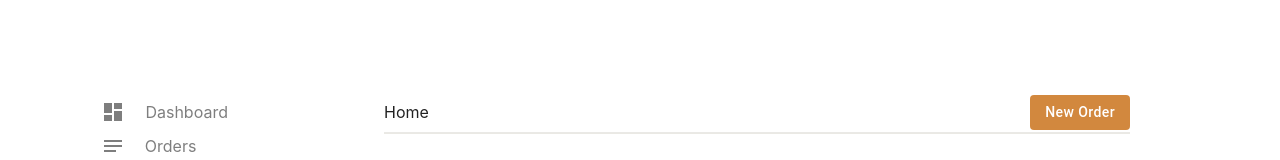
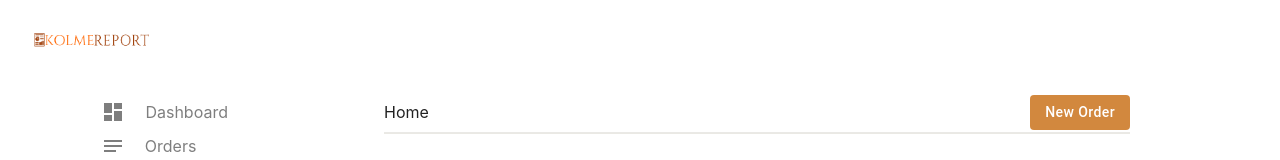
Before and after one commit to chukwuekeuzoma/Kolmereport, a React (Create React App) app: page /#/ in a window 1280 px wide. Shown: the top 160 px of the page. Built offline with nearby package versions, Linux system fonts and the light colour scheme.

Commit message:
logo update

```diff
--- a/public/index.html
+++ b/public/index.html
@@ -2,14 +2,14 @@
 <html lang="en">
   <head>
     <meta charset="utf-8" />
-    <link rel="icon" href="%PUBLIC_URL%/favicon.ico" />
+    <link rel="icon" href="%PUBLIC_URL%/Kolmereport.png" />
     <meta name="viewport" content="width=device-width, initial-scale=1" />
     <meta name="theme-color" content="#000000" />
     <meta
       name="description"
       content="Web site created using create-react-app"
     />
-    <link rel="apple-touch-icon" href="%PUBLIC_URL%/logo192.png" />
+    <link rel="apple-touch-icon" href="%PUBLIC_URL%/Kolmereport.png" />
     <!--
       manifest.json provides metadata used when your web app is installed on a
       user's mobile device or desktop. See https://developers.google.com/web/fundamentals/web-app-manifest/
--- a/src/Components/NavigationBar/Navigation.jsx
+++ b/src/Components/NavigationBar/Navigation.jsx
@@ -2,6 +2,7 @@ import React, { useState } from 'react';
 import "./Navigation.scss"
 import { Link } from "react-router-dom"
 import { Dashboard, Notes, Settings, ExitToApp } from '@material-ui/icons';
+import Logo from "../../Images/logo.png"
 
 export default function Navigation(props) {
     const [NavClass, setNavClass] = useState("main")
@@ -21,6 +22,7 @@ export default function Navigation(props) {
     return (
         <>
             <div className="NAV_container">
+                <div><img src={Logo} alt="load" height="20px"/></div>
                 <Link to={{ pathname: "/" }} className="links">
                     <div className={NavClass === "Dash" ? "NAV_Dashboard_Click" : "NAV_Dashboard"} onClick={DashClass}>
                         <Dashboard className="DashboardIcon" />
--- a/src/Components/NavigationBar/Navigation.scss
+++ b/src/Components/NavigationBar/Navigation.scss
@@ -2,6 +2,14 @@
 
 .NAV_container{
     margin-top: 100px;
+
+
+    img{
+        position: absolute;
+        top:0;
+        margin-left: 30px;
+        margin-top:30px;
+    }
 
     .NAV_Dashboard{
         @include flex;
--- a/src/Components/OrderDetails/OrderDetails.jsx
+++ b/src/Components/OrderDetails/OrderDetails.jsx
@@ -40,8 +40,8 @@ export default function OrdersDetails(props) {
                                 <div className="font_size"><span>{orderDetails.customer_fullname}</span></div>
                             </div>
                             <div>
-                                <div className ="Or_header_text"><span>Sender phone</span></div>
-                                <div className="font_size"><span>{orderDetails.customer_phone}</span></div>
+                                <div className ="Or_phone_text"><span>Sender phone</span></div>
+                                <div className="font_size_phone"><span>{orderDetails.customer_phone}</span></div>
                             </div>
                         </div>
                         <div className="margin_buttom">
--- a/src/Components/OrderDetails/OrderDetails.scss
+++ b/src/Components/OrderDetails/OrderDetails.scss
@@ -4,7 +4,7 @@
 .Order_container{
     @include flex;
     justify-content: space-between;
-    margin-top: 100px;
+    margin-top: 120px;
 }
 
 .Or_Sender_container{
@@ -34,6 +34,13 @@
     color: #cc7722;
 }
 
+.Or_phone_text{
+    font-size: smaller;
+    font-weight: bolder;
+    color: #cc7722;
+    margin-left: 20px;
+}
+
 .margin_buttom{
     margin-bottom: 40px;
 }
@@ -43,6 +50,11 @@
 }
 
 .font_size{
+    font-size: small;
+}
+
+.font_size_phone{
+    margin-left: 20px;
     font-size: small;
 }
 
```
Also changed, not shown: public/Kolmereport.png (added), public/manifest.json.
